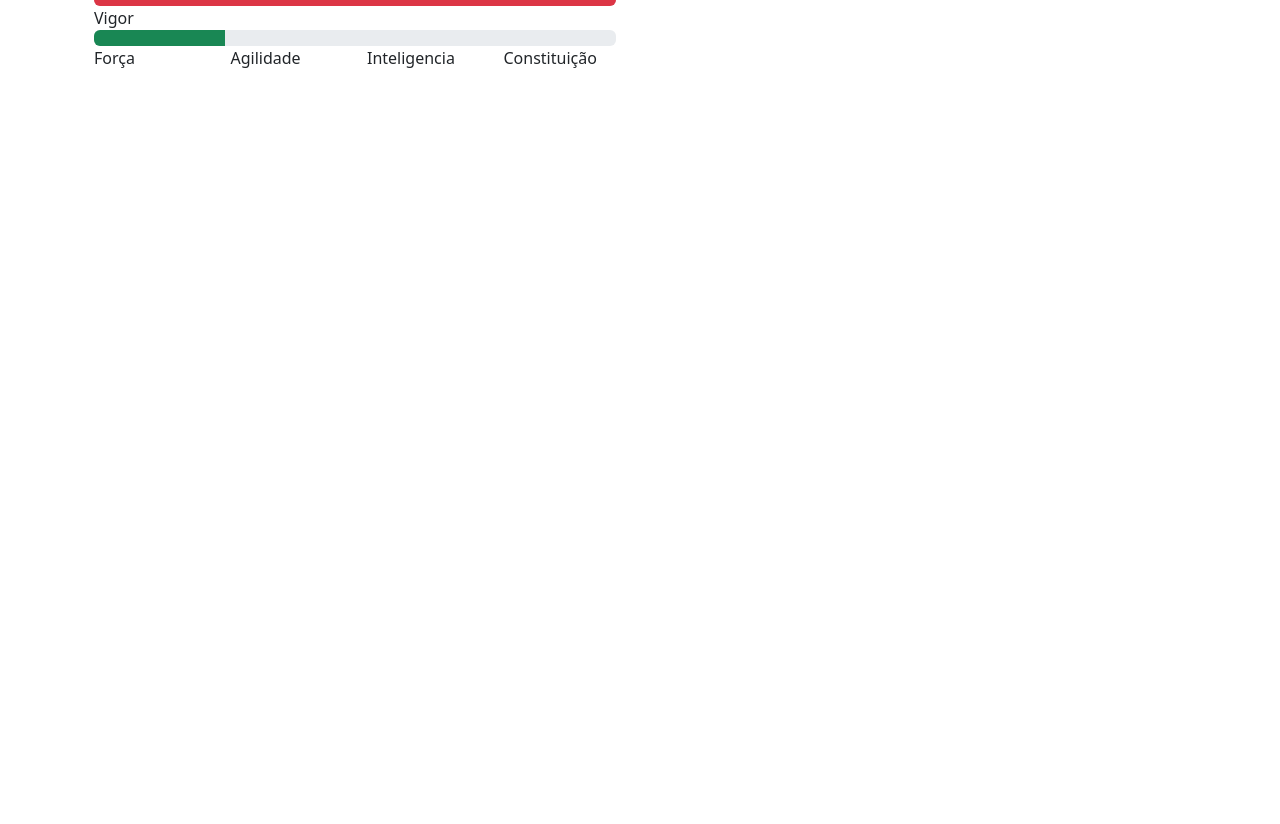
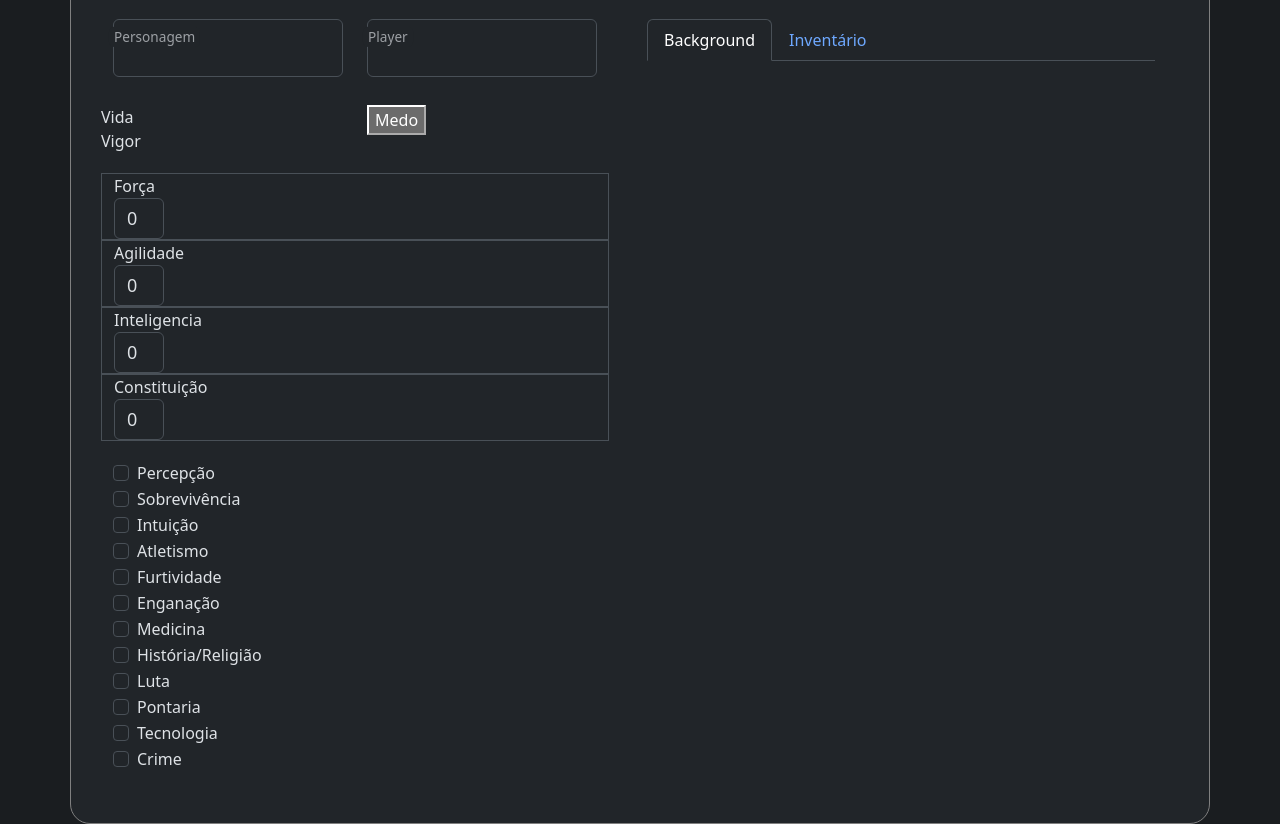
Before and after one commit to Brunaelizer/Slasher-RPG-Sheet, a plain HTML site: page index.html in a window 1280 px wide. Shown: the part 88-912 px from the top of the page. Before the commit the page ends 800 px from the top, so only its background shows below. Drawn offline with nearby package versions, Linux system fonts and the light colour scheme.

Commit message:
Added needed items and basic styling.

```diff
--- a/index.html
+++ b/index.html
@@ -1,5 +1,5 @@
 <!DOCTYPE html>
-<html lang="en">
+<html lang="pt-br" data-bs-theme="dark">
   <head>
     <meta charset="UTF-8" />
     <meta name="viewport" content="width=device-width, initial-scale=1.0" />
@@ -9,63 +9,208 @@
       rel="stylesheet"
       integrity="sha384-QWTKZyjpPEjISv5WaRU9OFeRpok6YctnYmDr5pNlyT2bRjXh0JMhjY6hW+ALEwIH"
       crossorigin="anonymous" />
+    <link rel="stylesheet" href="style.css" />
   </head>
-  <body>
-    <div class="container main">
-      <div class="row header"></div>
+  <body class="bg-dark-subtle">
+    <div class="container container-lg main bg-dark">
+      <div class="row header gap-3 row-gap-8">
+        <div class="col title"><h1>Ficha RPG Slasher</h1></div>
+        <div class="col d-grid gap-2 d-md-block">
+          <button class="btn btn-light" type="button">Edit</button>
+          <button class="btn btn-success" type="button">Salvar</button>
+          <button class="btn btn-primary" type="button">Abrir</button>
+        </div>
+      </div>
       <div class="row container sheet-body">
-        <div class="col right-column">
-          <div class="row name">
-            <div class="col">
-              <label for="">Personagem</label>
-              <input type="text" class="f_personagem" />
+        <div class="col left-column">
+          <div class="name row row-element">
+            <div class="col form-floating mb-2">
+              <input type="email" class="form-control" id="floatingInput" />
+              <label for="floatingInput">Personagem</label>
             </div>
-            <div class="col">
-              <label for="">Player</label>
-              <input type="text" class="f_player" />
+            <div class="col form-floating">
+              <input
+                type="password"
+                class="form-control"
+                id="floatingPassword" />
+              <label for="floatingPassword">Player</label>
             </div>
           </div>
-          <div class="stats">
-            <div class="vida">
-              <label for="vida">Vida</label>
-              <div
-                id="vida"
-                class="progress"
-                role="progressbar"
-                aria-label="Danger example"
-                aria-valuenow="100"
-                aria-valuemin="0"
-                aria-valuemax="100">
-                <div class="progress-bar bg-danger" style="width: 100%"></div>
+          <div class="stats row row-element">
+            <div class="col main-stats">
+              <div class="row">Vida</div>
+              <div class="row">Vigor</div>
+            </div>
+            <div class="col medo-stat"><button>Medo</button></div>
+          </div>
+          <div class="ability row-element">
+            <div class="row">
+              <div class="col-sm2 border ability-div">
+                <label for="">Força</label><br /><input
+                  type="number"
+                  class="form-control"
+                  value="0"
+                  max="3" />
               </div>
-            </div>
-            <div class="vigor">
-              <label for="vigor">Vigor</label>
-              <div
-                id="vigor"
-                class="progress"
-                role="progressbar"
-                aria-label="Success example"
-                aria-valuenow="25"
-                aria-valuemin="0"
-                aria-valuemax="100">
-                <div class="progress-bar bg-success" style="width: 25%"></div>
+              <div class="col-md3 border ability-div">
+                <label for="">Agilidade</label><br /><input
+                  type="number"
+                  class="form-control"
+                  value="0"
+                  max="3" />
+              </div>
+              <div class="col-md3 border ability-div">
+                <label for="">Inteligencia</label><br /><input
+                  type="number"
+                  class="form-control"
+                  value="0"
+                  max="3" />
+              </div>
+              <div class="col-md3 border ability-div">
+                <label for="">Constituição</label><br /><input
+                  type="number"
+                  class="form-control"
+                  value="0"
+                  max="3" />
               </div>
             </div>
           </div>
-          <div class="ability">
-            <div class="row">
-              <div class="col">Força</div>
-              <div class="col">Agilidade</div>
-              <div class="col">Inteligencia</div>
-              <div class="col">Constituição</div>
+          <div class="skills row-element">
+            <div class="form-check">
+              <input
+                class="form-check-input"
+                type="checkbox"
+                value=""
+                id="flexCheckDefault" />
+              <label class="form-check-label" for="flexCheckDefault">
+                Percepção
+              </label>
+            </div>
+            <div class="form-check">
+              <input
+                class="form-check-input"
+                type="checkbox"
+                value=""
+                id="flexCheckChecked" />
+              <label class="form-check-label" for="flexCheckChecked">
+                Sobrevivência
+              </label>
+            </div>
+            <div class="form-check">
+              <input
+                class="form-check-input"
+                type="checkbox"
+                value=""
+                id="flexCheckChecked" />
+              <label class="form-check-label" for="flexCheckChecked">
+                Intuição
+              </label>
+            </div>
+            <div class="form-check">
+              <input
+                class="form-check-input"
+                type="checkbox"
+                value=""
+                id="flexCheckChecked" />
+              <label class="form-check-label" for="flexCheckChecked">
+                Atletismo
+              </label>
+            </div>
+            <div class="form-check">
+              <input
+                class="form-check-input"
+                type="checkbox"
+                value=""
+                id="flexCheckChecked" />
+              <label class="form-check-label" for="flexCheckChecked">
+                Furtividade
+              </label>
+            </div>
+            <div class="form-check">
+              <input
+                class="form-check-input"
+                type="checkbox"
+                value=""
+                id="flexCheckChecked" />
+              <label class="form-check-label" for="flexCheckChecked">
+                Enganação
+              </label>
+            </div>
+            <div class="form-check">
+              <input
+                class="form-check-input"
+                type="checkbox"
+                value=""
+                id="flexCheckChecked" />
+              <label class="form-check-label" for="flexCheckChecked">
+                Medicina
+              </label>
+            </div>
+            <div class="form-check">
+              <input
+                class="form-check-input"
+                type="checkbox"
+                value=""
+                id="flexCheckChecked" />
+              <label class="form-check-label" for="flexCheckChecked">
+                História/Religião
+              </label>
+            </div>
+            <div class="form-check">
+              <input
+                class="form-check-input"
+                type="checkbox"
+                value=""
+                id="flexCheckChecked" />
+              <label class="form-check-label" for="flexCheckChecked">
+                Luta
+              </label>
+            </div>
+            <div class="form-check">
+              <input
+                class="form-check-input"
+                type="checkbox"
+                value=""
+                id="flexCheckChecked" />
+              <label class="form-check-label" for="flexCheckChecked">
+                Pontaria
+              </label>
+            </div>
+            <div class="form-check">
+              <input
+                class="form-check-input"
+                type="checkbox"
+                value=""
+                id="flexCheckChecked" />
+              <label class="form-check-label" for="flexCheckChecked">
+                Tecnologia
+              </label>
+            </div>
+            <div class="form-check">
+              <input
+                class="form-check-input"
+                type="checkbox"
+                value=""
+                id="flexCheckChecked" />
+              <label class="form-check-label" for="flexCheckChecked">
+                Crime
+              </label>
             </div>
           </div>
-          <div class="skills"></div>
         </div>
-        <div class="col left-column">
-          <div class="inventory">Teste</div>
-          <div class="backstory"></div>
+        <div class="col right-column">
+          <div class="row">
+            <ul class="nav nav-tabs">
+              <li class="nav-item">
+                <a class="nav-link active" aria-current="page" href="#"
+                  >Background</a
+                >
+              </li>
+              <li class="nav-item">
+                <a class="nav-link" href="#">Inventário</a>
+              </li>
+            </ul>
+          </div>
         </div>
       </div>
     </div>
--- a/style.css
+++ b/style.css
@@ -0,0 +1,52 @@
+body{
+
+}
+
+.form-control:focus {
+    border-color: inherit;
+    -webkit-box-shadow: none;
+    box-shadow: none;
+}
+
+.main{
+    border: solid 1px gray;
+    border-radius: 20px;
+}
+
+.header{
+    padding-left: 30px;
+    padding-top: 20px;
+}
+
+.sheet-body{
+    padding: 30px;
+}
+
+.border{
+    border: solid 1px gray;
+}
+
+.ability-div input{
+    width: 50px;
+    font-size: large;
+}
+
+input::-webkit-outer-spin-button,
+input::-webkit-inner-spin-button {
+  -webkit-appearance: none;
+  margin: 0;
+}
+
+/* Firefox */
+input[type=number] {
+  -moz-appearance: textfield;
+  appearance: textfield;
+}
+
+.row-element{
+    padding-bottom: 20px;
+}
+
+.left-column{
+    padding-right: 50px;
+}
```
